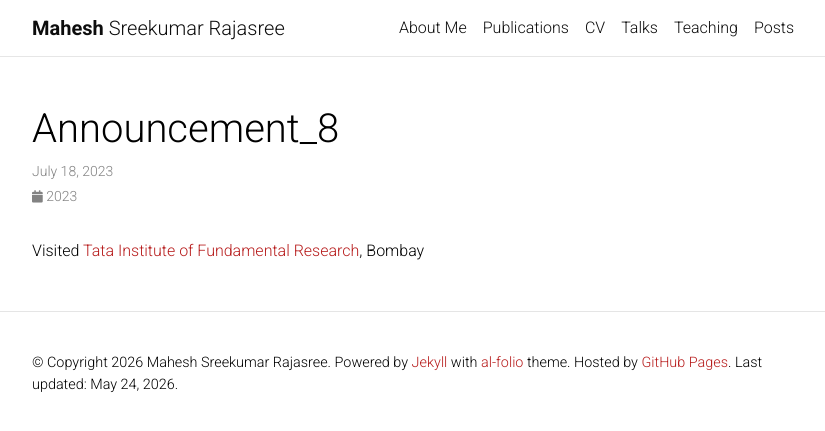
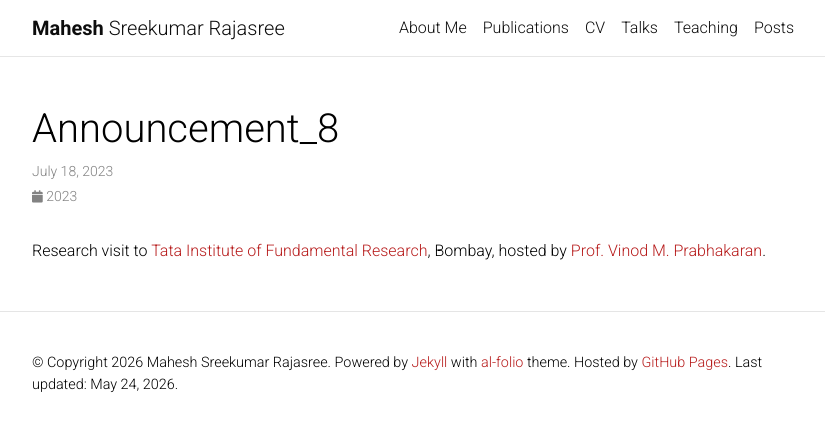
Before and after one commit to Mahe94/mahe94.github.io, a Jekyll site: the page built from _news/announcement_8.md, in a window 1280 px wide. Shown: the top 431 px of the page, without its empty margins (223-1048 px from the left). Built offline with Jekyll 4.4.1, drawn with Linux system fonts in a browser that asks for light colours; comment, search, counter and statistics services are not loaded; a style sheet for code colours, icons or effects is not loaded.

Commit message:
Update announcement_8.md

```diff
--- a/_news/announcement_8.md
+++ b/_news/announcement_8.md
@@ -5,4 +5,4 @@
 related_posts: false
 ---
 
-Visited <a href="https://www.tifr.res.in/">Tata Institute of Fundamental Research</a>, Bombay
+Research visit to <a href="https://www.tifr.res.in/">Tata Institute of Fundamental Research</a>, Bombay, hosted by <a href="https://www.tifr.res.in/vinodmp/">Prof. Vinod M. Prabhakaran</a>.
```
